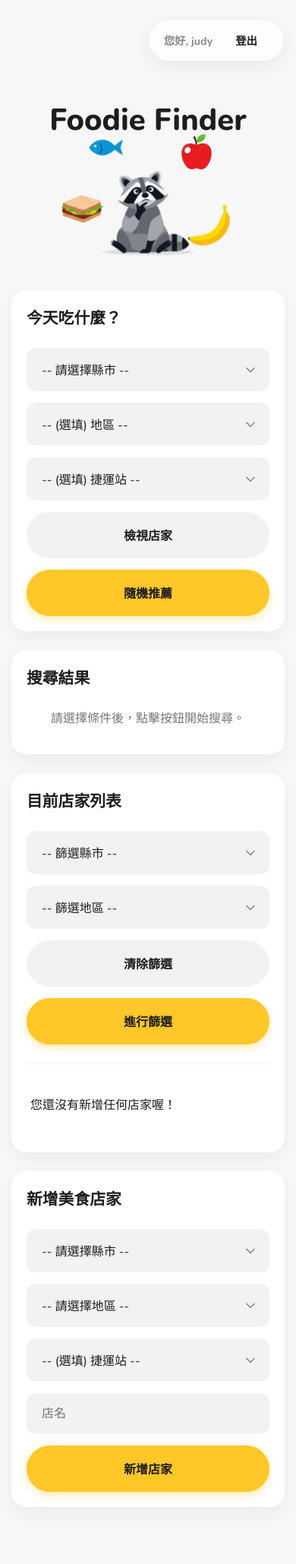
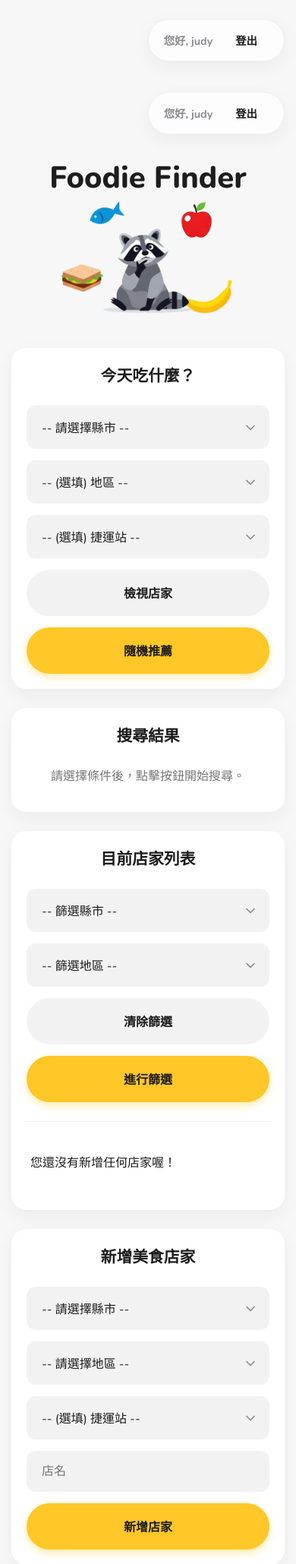
Before and after one commit to FannieTeng/foodie-finder, a Flask app: page / in a window 390 px wide. Shown: the top 2059 px of the page at 76% size. Before the commit the page ends 1972 px from the top, so only its background shows below. Run offline with Flask 3, Linux system fonts and the light colour scheme; a user stored in the database is signed in.

Commit message:
Final style and layout tweaks

```diff
--- a/templates/base.html
+++ b/templates/base.html
@@ -13,14 +13,32 @@
         a { color: var(--dark-text); text-decoration: none; font-weight: 700; }
         .main-title { font-size: 3em; color: var(--dark-text); font-weight: 800; margin: 40px 0; text-align: center; }
         .card{background-color:var(--white);border-radius:20px;padding:25px 30px;margin-bottom:25px;box-shadow:var(--shadow);border:none;z-index:2;position:relative;}
-        h2{text-align:left;color:var(--dark-text);font-weight:800;margin-top:0;margin-bottom:25px;border-bottom:none;padding-bottom:0;font-size:1.5em;}
+
+        /* --- 這是本次修改的重點 (1/2) --- */
+        h2{
+            text-align: center; /* 將所有卡片標題置中 */
+            color:var(--dark-text);
+            font-weight:800;
+            margin-top:0;
+            margin-bottom:25px;
+            border-bottom:none;
+            padding-bottom:0;
+            font-size:1.5em;
+        }
+
         form{display:flex;flex-direction:column;gap:15px;}
         nav { display: flex; justify-content: flex-end; align-items: center; padding: 10px 0; margin-bottom: 20px; }
         nav .user-actions { display: flex; align-items: center; gap: 15px; padding: 8px 20px; background-color: rgba(255, 255, 255, 0.7); backdrop-filter: blur(10px); border-radius: 50px; box-shadow: var(--shadow); border: 1px solid #eee; }
         nav .user-actions a { font-weight: 700; padding: 8px 15px; border-radius: 50px; transition: background-color 0.2s; font-size: 0.9em; }
         nav .user-actions a:hover { background-color: var(--input-bg); }
         nav .user-actions span { font-weight: 700; color: var(--secondary-text); font-size: 0.9em; }
-        .hero-section { text-align: center; padding: 20px 20px 40px 20px; }
+
+        /* --- 這是本次修改的重點 (2/2) --- */
+        .hero-section {
+            text-align: center;
+            padding: 10px 20px 40px 20px; /* 減少上方間距 */
+        }
+
         .hero-title { font-size: 3.5em; color: var(--dark-text); font-weight: 800; margin: 0 0 20px 0; }
         .hero-images { position: relative; display: inline-block; margin-top: 20px; }
         .raccoon-img { width: 150px; position: relative; z-index: 2; }
@@ -37,18 +55,16 @@
         .flash-success { background-color: #e8f5e9; color: #388e3c; }
         .flash-error { background-color: #ffcdd2; color: #c62828; }
         .auth-card { text-align: center; }.auth-card h2 { font-size: 1.8em; font-weight: 800; margin-bottom: 30px; text-align: center; }.auth-card form { display: flex; flex-direction: column; gap: 20px; }.auth-card .auth-image { margin-top: 46px; max-width: 250px; }
-        .results h2{border-color:#ffe8e8;}.recommendation-result p{text-align:center;font-size:2em;color:var(--dark-text);font-weight:800;margin:0;}.recommend-result small{display:block;text-align:center;color:var(--secondary-text);margin-top:5px;}
+        .results h2{border-color:#ffe8e8;}.recommendation-result p{text-align:center;font-size:2em;color:var(--dark-text);font-weight:800;margin:0;}.recommendation-result small{display:block;text-align:center;color:var(--secondary-text);margin-top:5px;}
         .restaurant-list{list-style-type:none;padding:0;}.restaurant-list li{display:flex;justify-content:space-between;align-items:center;padding:15px 5px;border-bottom:1px solid var(--input-bg);}.restaurant-list li:last-child{border-bottom:none;}.restaurant-list .info .name{font-weight:700;display:block;}.restaurant-list .info .location{font-size:.9em;color:var(--secondary-text);}.restaurant-list .actions{display:flex;gap:10px;align-items:center;}.actions a,.actions button{padding:6px 12px;border-radius:50px;border:none;font-size:.9em;font-weight:700;text-decoration:none;cursor:pointer;transition:background-color .2s;}.btn-edit{background-color:var(--input-bg);color:var(--dark-text);}.btn-delete{background-color:var(--primary-yellow);color:var(--dark-text);font-family:'Nunito',sans-serif;}
 
         /* --- 手機版樣式 (Responsive Web Design) --- */
         @media (max-width: 768px) {
             body { padding: 15px; }
+            .hero-section { padding-top: 0; }
             .hero-title { font-size: 2.5em; }
             .raccoon-img { width: 120px; }
-
-            /* --- 這是本次修改的重點 --- */
-            /* .food-icon { animation: none; } <--- 我將這一行刪除了 */
-
+            .food-icon { animation: none; }
             .icon-sandwich { top: 40%; left: -45%; width: 55px; }
             .icon-fish { top: -25%; left: -15%; width: 45px; }
             .icon-apple { top: -30%; right: -20%; width: 40px; }
@@ -63,6 +79,26 @@
 </head>
 <body>
     <main>
+        {% block nav %}
+            <nav>
+                <div class="user-actions">
+                    {% if g.user %}
+                        <span>您好, {{ g.user.username }}</span>
+                        <a href="{{ url_for('logout') }}">登出</a>
+                    {% else %}
+                        <a href="{{ url_for('register') }}">註冊</a>
+                        <a href="{{ url_for('login') }}">登入</a>
+                    {% endif %}
+                </div>
+            </nav>
+        {% endblock %}
+        {% with messages = get_flashed_messages(with_categories=true) %}
+            {% if messages %}
+                {% for category, message in messages %}
+                    <div class="flash-message flash-{{ category }}">{{ message }}</div>
+                {% endfor %}
+            {% endif %}
+        {% endwith %}
         {% block content %}{% endblock %}
     </main>
 </body>
```
